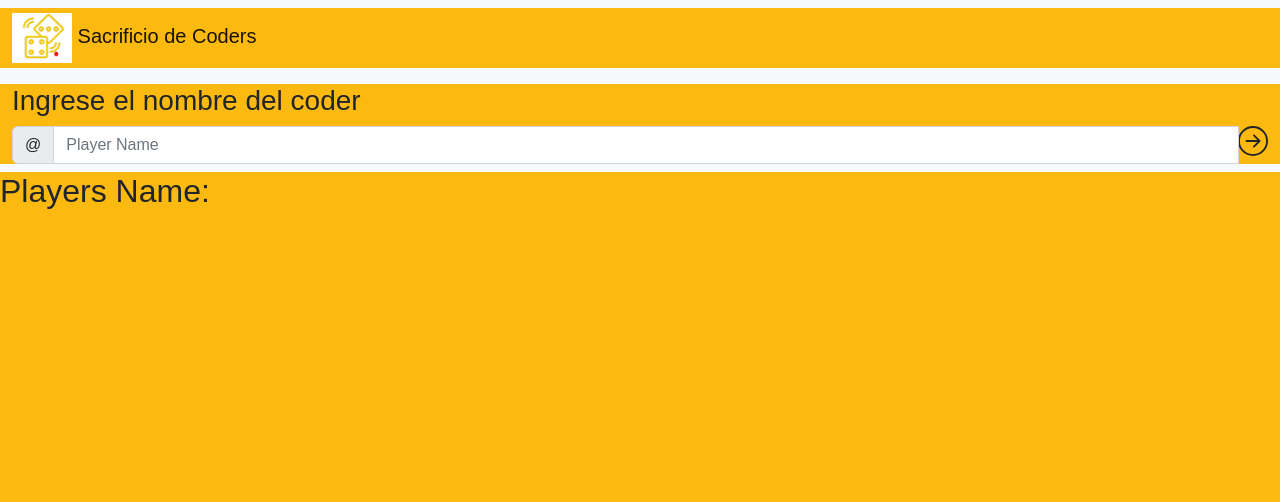
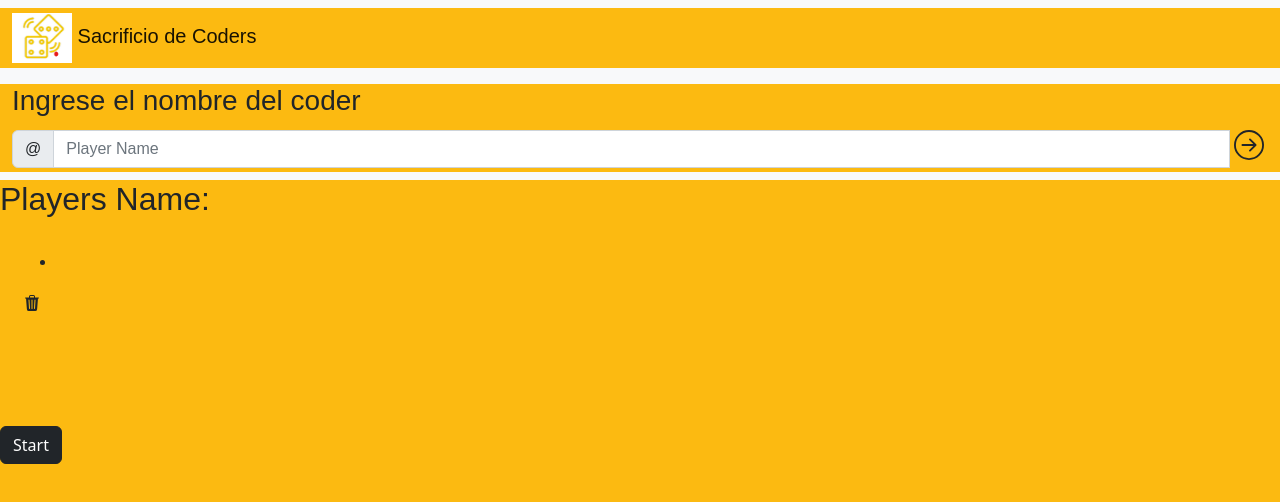
Before and after one commit to adrianapico/Sacrificios-de-coders, a website: page codersName.html in a window 1280 px wide. Both pictures are taken after a click on the icon 1253 px from the left and 140 px from the top of the page. Drawn offline with nearby package versions, Linux system fonts and the light colour scheme.

Commit message:
list of players

```diff
--- a/codersName.html
+++ b/codersName.html
@@ -30,12 +30,12 @@
     <nav class="navbar bg-light">
         <form class="container-fluid">
             <h3>Ingrese el nombre del coder</h3>
-            <div class="input-group">
+            <div class="input-group my-1">
                 <span class="input-group-text" id="basic-addon1">@</span>
                 <input type="text" id="userName" class="form-control" placeholder="Player Name" aria-label="Username" aria-describedby="basic-addon1">
 
                 <svg xmlns="http://www.w3.org/2000/svg" width="30" height="30"
-                fill="currentColor" class="bi bi-arrow-right-circle" id='botonFlecha' viewBox="0 0 16 16">
+                fill="currentColor" class="bi bi-arrow-right-circle mx-1" id='botonFlecha' onclick="insertarNombre(event)" viewBox="0 0 16 16">
                     <path fill-rule="evenodd" d="M1 8a7 7 0 1 0 14 0A7 7 0 0 0 1 8zm15 0A8 8 0 1 1 0 8a8 8 0 0 1 16 0zM4.5 7.5a.5.5 0 0 0 0 1h5.793l-2.147 2.146a.5.5 0 0 0 .708.708l3-3a.5.5 0 0 0 0-.708l-3-3a.5.5 0 1 0-.708.708L10.293 7.5H4.5z"/>
                 </svg>
             </div>
@@ -43,13 +43,21 @@
       </nav>
     <!-- /Nombre de usuario -->
 
-    <div class="mt-12">
+    <div class="mt-12" id="allName">
         <h2 class="font-bold text-xl mb-2">Players Name:</h2>
-        <div id="listNameCoders" class="bg-gray-300 p-4 border-radius" style="min-height: 200px">
+        <div id="doneListNameCoders" class="bg-gray-300 p-4 border-radius" style="min-height: 200px">
+            <ul id="listName">
+
+            </ul>
+            <svg xmlns="http://www.w3.org/2000/svg" width="16" height="16" fill="currentColor" class="bi bi-trash3-fill" id="delete" viewBox="0 0 16 16">
+                    <path d="M11 1.5v1h3.5a.5.5 0 0 1 0 1h-.538l-.853 10.66A2 2 0 0 1 11.115 16h-6.23a2 2 0 0 1-1.994-1.84L2.038 3.5H1.5a.5.5 0 0 1 0-1H5v-1A1.5 1.5 0 0 1 6.5 0h3A1.5 1.5 0 0 1 11 1.5Zm-5 0v1h4v-1a.5.5 0 0 0-.5-.5h-3a.5.5 0 0 0-.5.5ZM4.5 5.029l.5 8.5a.5.5 0 1 0 .998-.06l-.5-8.5a.5.5 0 1 0-.998.06Zm6.53-.528a.5.5 0 0 0-.528.47l-.5 8.5a.5.5 0 0 0 .998.058l.5-8.5a.5.5 0 0 0-.47-.528ZM8 4.5a.5.5 0 0 0-.5.5v8.5a.5.5 0 0 0 1 0V5a.5.5 0 0 0-.5-.5Z"/>
+            </svg>
 
         </div>
     </div>
 
+    <button type="button" class="btn btn-dark">Start</button>
+
     <script src="codersName.js"></script>
 </body>
 </html>
--- a/codersName.js
+++ b/codersName.js
@@ -1,11 +1,31 @@
+function insertarNombre(event){
 
-let userName = document.querySelector('#userName');
+  let userName = document.querySelector('#userName').value;
 
-let botonFlecha = document.querySelector('#botonFlecha');
+  let opcion = '<li>' + userName + '</li>';
 
-let listNameCoders = document.querySelector('#listNameCoders');
+  let listName = document.querySelector('#listName');
+
+  listName.innerHTML += opcion;
+  // alert('Se ha insertado el nombre')
+
+}
 
 
-botonFlecha.addEventListener('click', () => {
-  listNameCoders.textContent = userName.value
-});
+
+
+
+// let userName = document.querySelector('#userName');
+
+// let botonFlecha = document.querySelector('#botonFlecha');
+
+// let doneListNameCoders = document.querySelector('#doneListNameCoders');
+
+
+
+// botonFlecha.addEventListener('click', () => {
+//   doneListNameCoders.textContent = userName.value
+
+
+
+// });
```
